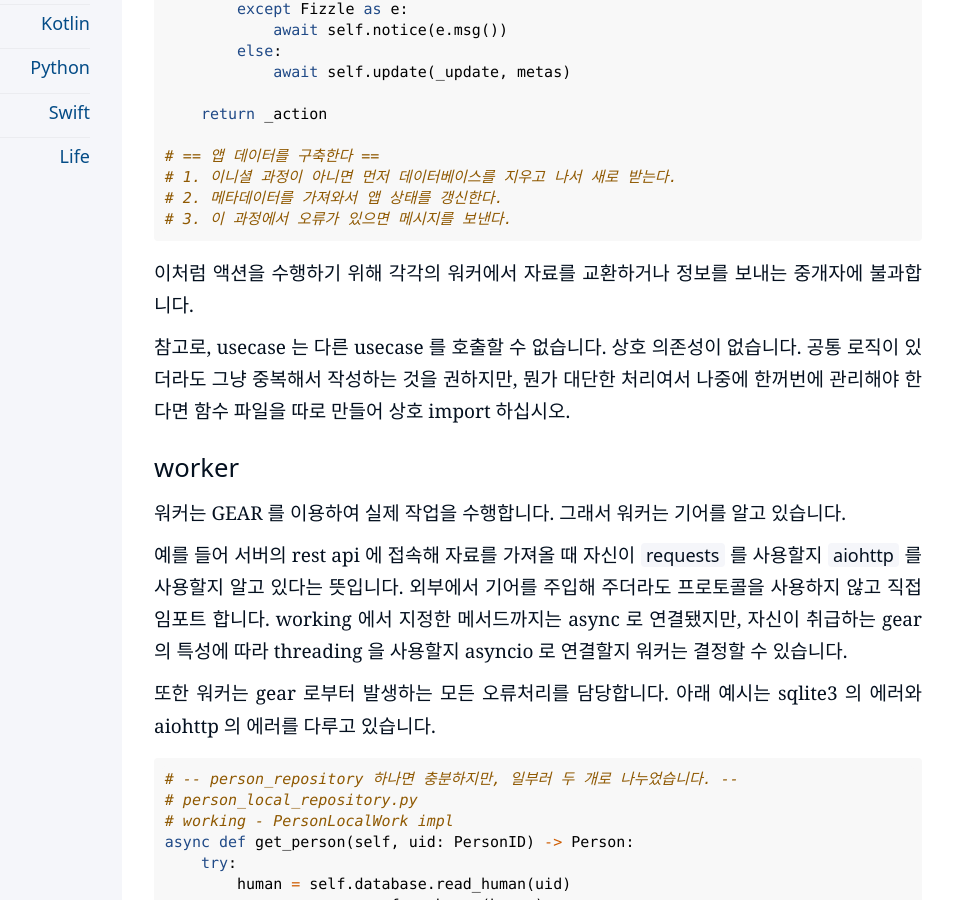
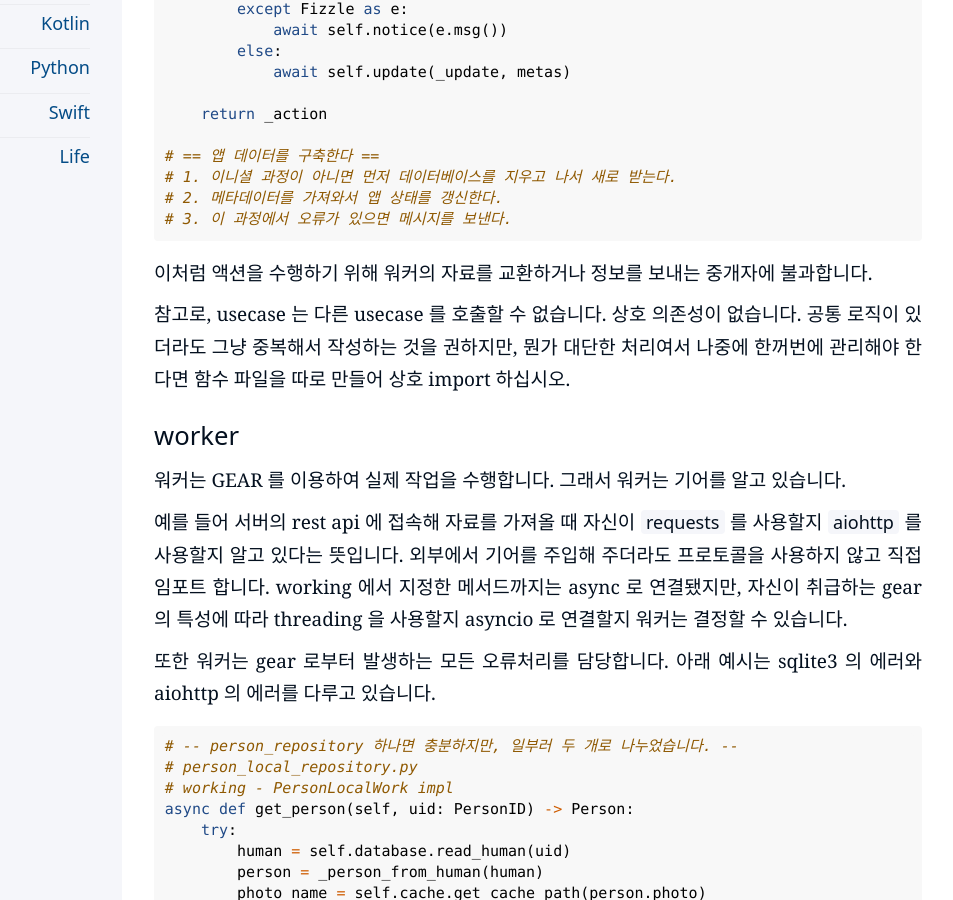
Before and after one commit to kiroshin/kiroshin.github.io, a Jekyll site: the page built from _posts/2024-10-07-python-qt-desktop-app.md, in a window 1280 px wide and 900 px high, scrolled down 4477 px. Shown: the whole window, without its empty margins (198-1151 px from the left). Built offline with Jekyll 4.4.1, drawn with Linux system fonts in a browser that asks for light colours.

Commit message:
Update 2024-10-07-python-qt-desktop-app.md

````diff
--- a/_posts/2024-10-07-python-qt-desktop-app.md
+++ b/_posts/2024-10-07-python-qt-desktop-app.md
@@ -123,7 +123,7 @@ def build_app_data_action(self: Vessel) -> BuildAppDataUsecase:
 # 3. 이 과정에서 오류가 있으면 메시지를 보낸다.
 ```
 
-이처럼 액션을 수행하기 위해 각각의 워커에서 자료를 교환하거나 정보를 보내는 중개자에 불과합니다.
+이처럼 액션을 수행하기 위해 워커의 자료를 교환하거나 정보를 보내는 중개자에 불과합니다.
 
 참고로, usecase 는 다른 usecase 를 호출할 수 없습니다. 상호 의존성이 없습니다. 공통 로직이 있더라도 그냥 중복해서 작성하는 것을 권하지만, 뭔가 대단한 처리여서 나중에 한꺼번에 관리해야 한다면 함수 파일을 따로 만들어 상호 import 하십시오.
 
````
